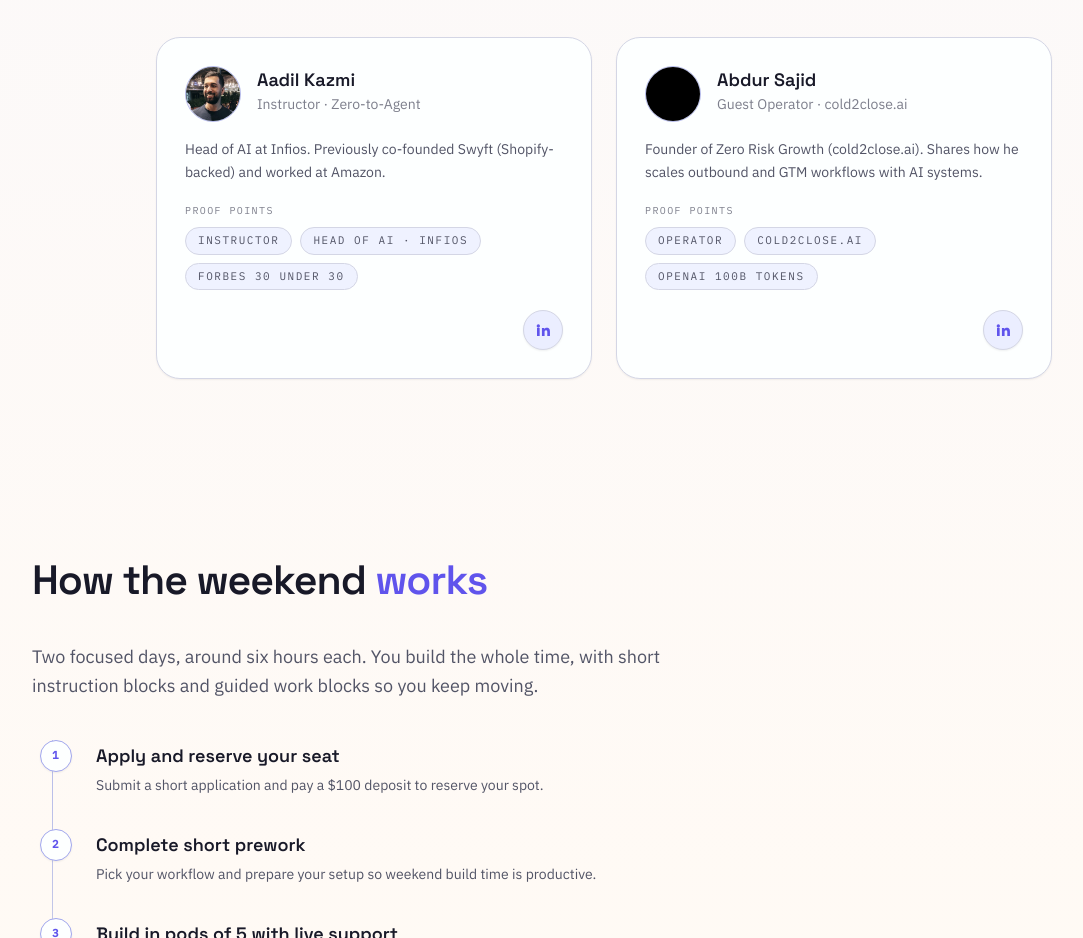
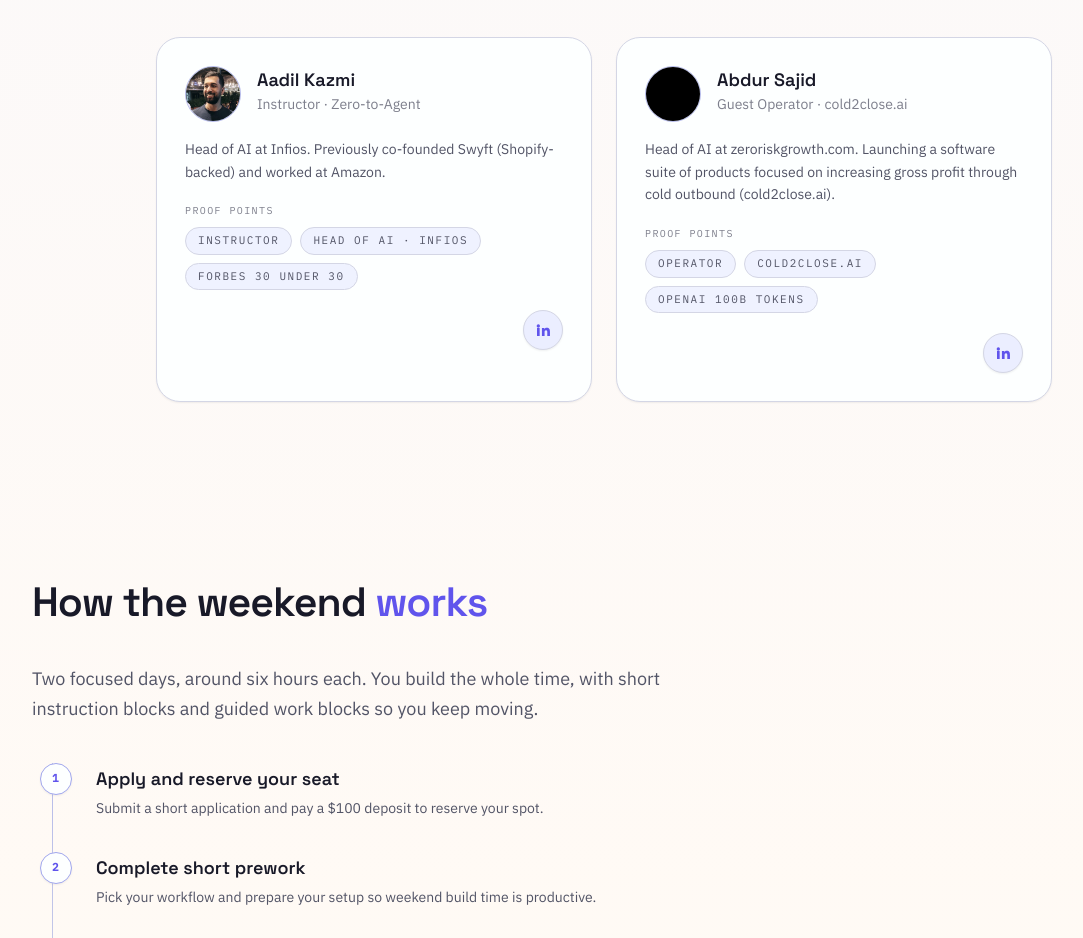
Before and after one commit to itsAR-VR/Z2A, a Next.js app: page / in a window 1280 px wide. Shown: the part 1540-2478 px from the top of the page, without its empty margins (36-1119 px from the left). Built offline with nearby package versions, Linux system fonts and the light colour scheme; no server answers.

Commit message:
Update Abdur Sajid bio

```diff
--- a/src/components/sections/Speakers.tsx
+++ b/src/components/sections/Speakers.tsx
@@ -28,7 +28,7 @@
   {
     name: "Abdur Sajid",
     role: "Guest Operator · cold2close.ai",
-    bio: "Founder of Zero Risk Growth (cold2close.ai). Shares how he scales outbound and GTM workflows with AI systems.",
+    bio: "Head of AI at zeroriskgrowth.com. Launching a software suite of products focused on increasing gross profit through cold outbound (cold2close.ai).",
     badges: ["Operator", "cold2close.ai", "OpenAI 100B Tokens"],
     initials: "AS",
     headshotSrc: "/speakers/abdur-headshot.jpg",
```
